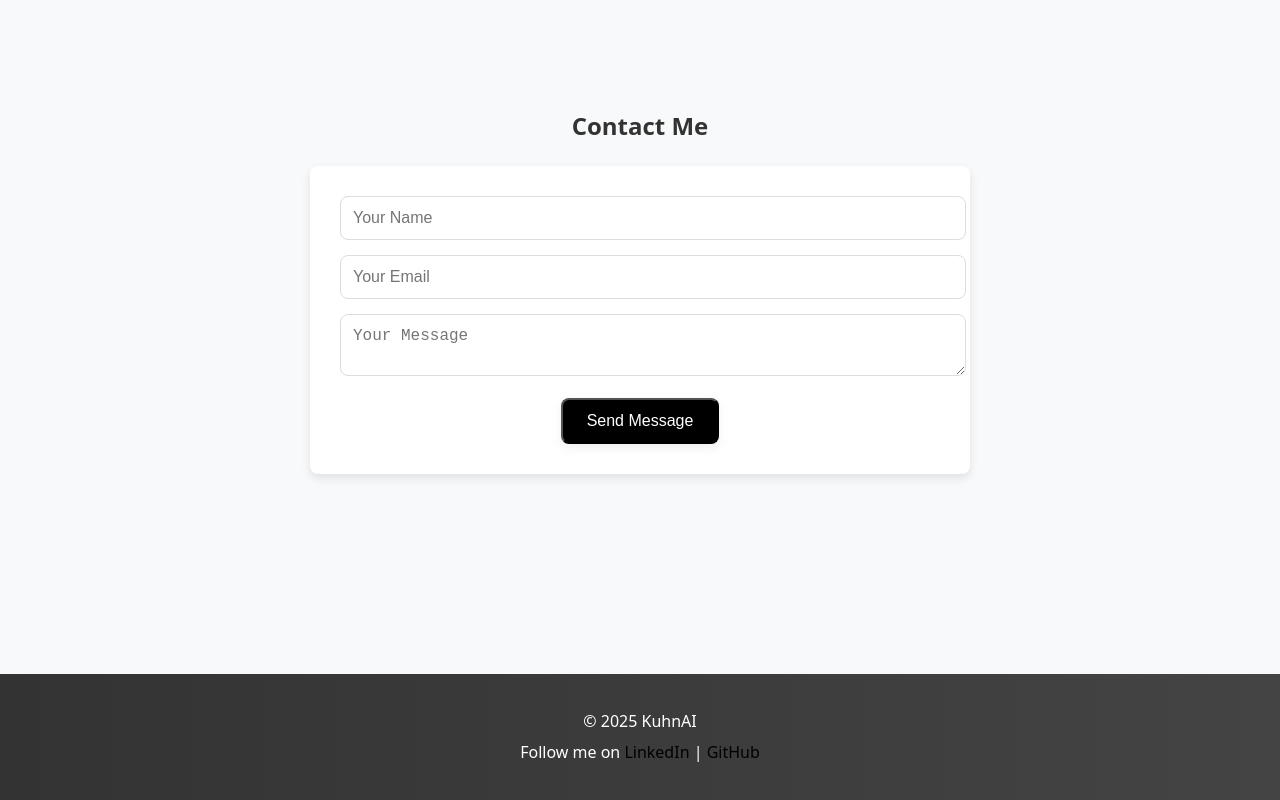
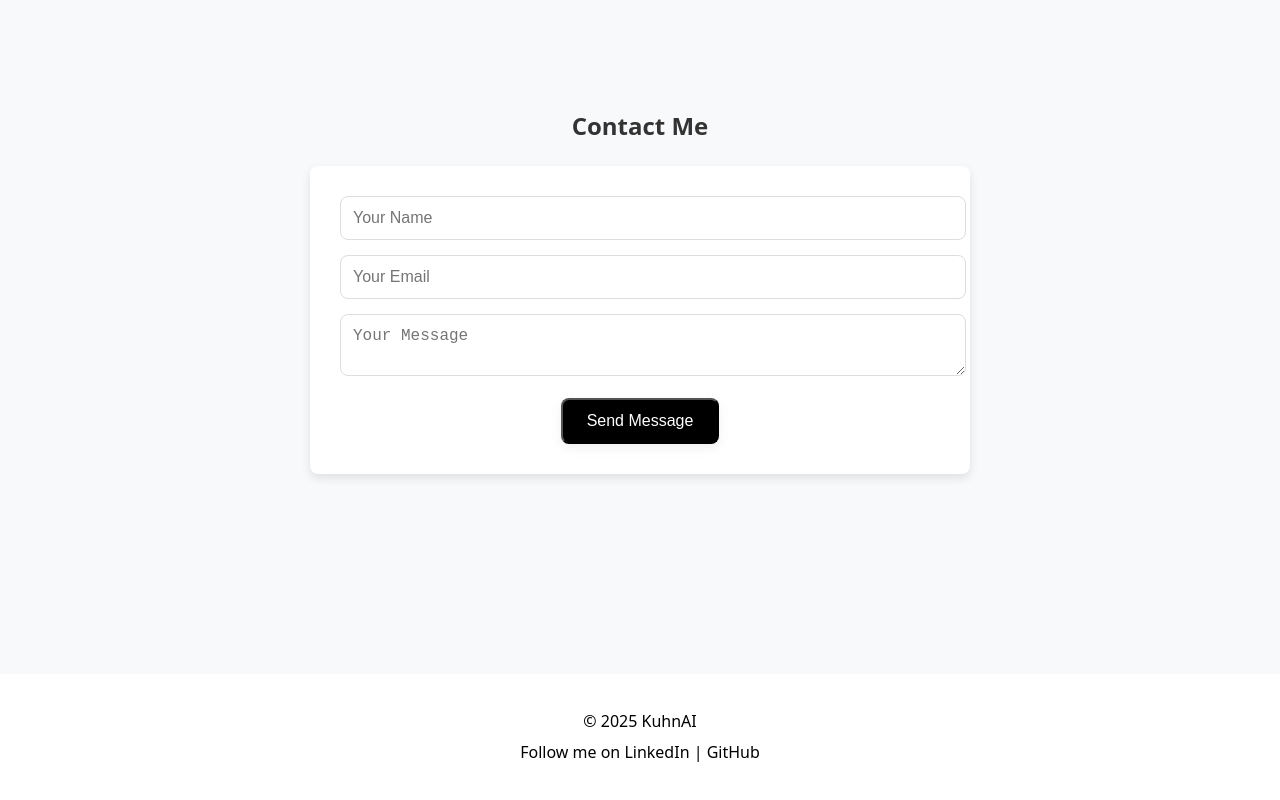
Before and after one commit to JustinKuhn1/portfolio, a plain HTML site: page index.html in a window 1280 px wide. Shown: the part 2530-3330 px from the top of the page. Drawn offline with Linux system fonts and the light colour scheme.

Commit message:
Update styles.css

```diff
--- a/styles.css
+++ b/styles.css
@@ -314,8 +314,8 @@ input:focus, textarea:focus {
 
 /* Footer */
 footer {
-  background: linear-gradient(to right, #333, #444);
-  color: #fff;
+  background-color: white;
+  color: black;
   text-align: center;
   padding: 30px 10%;
 }
```
